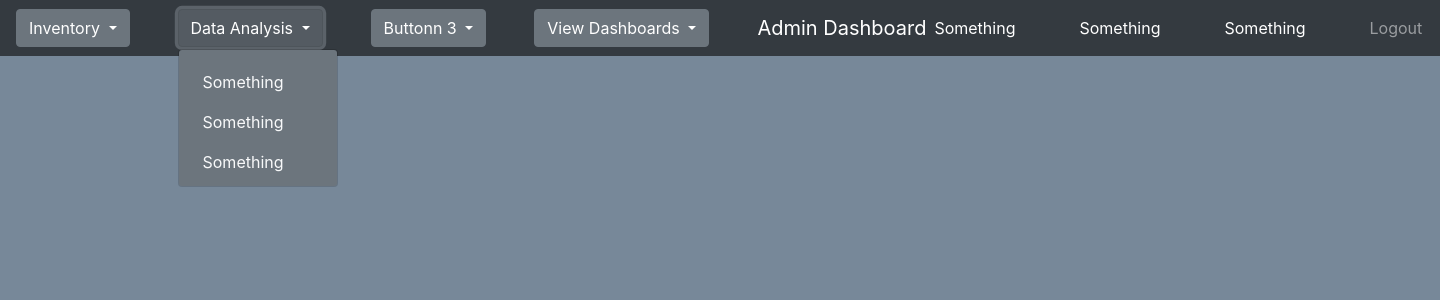
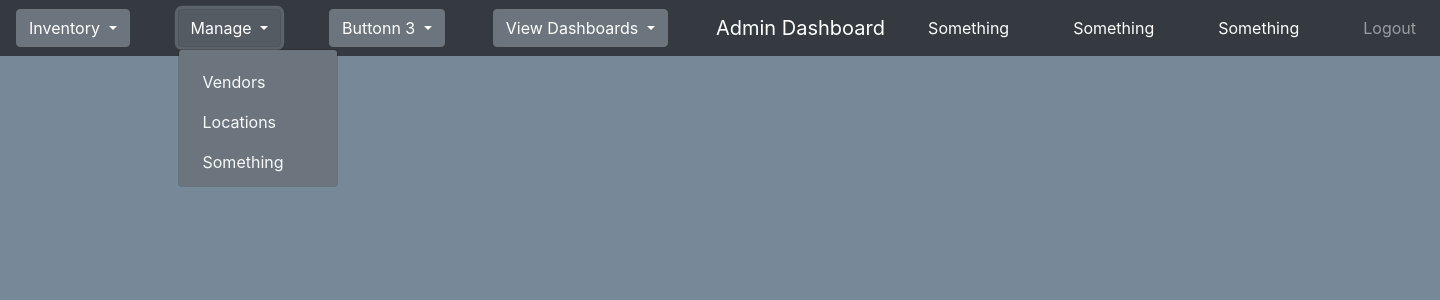
Before and after one commit to smassengale1/Pirates, a Django app: page / in a window 1440 px wide, after a click on "Manage". Shown: the top 300 px of the page. Run offline with Django 3.2, Linux system fonts and the light colour scheme; a user stored in the database is signed in; some libraries are stand-ins or nearby versions.

Commit message:
edited admin panel

```diff
--- a/pirate/pirates_inv/pirates/templates/pirates/dashboards/admin_dashboard.html
+++ b/pirate/pirates_inv/pirates/templates/pirates/dashboards/admin_dashboard.html
@@ -17,11 +17,11 @@
     <li class="nav-item">
         <div class="btn-group">
              <button class="btn btn-secondary btn-md dropdown-toggle mr-5" type="button" data-toggle="dropdown" aria-haspopup="true" aria-expanded="false">
-                Data Analysis
+                Manage
              </button>
           <div class="dropdown-menu bg-secondary" aria-labelledby="dropdownMenuLink">
-            <a class="dropdown-item mt-2 text-light" href="#">Something</a>
-            <a class="dropdown-item mt-2 text-light" href="#">Something</a>
+            <a class="dropdown-item mt-2 text-light" href="#">Vendors</a>
+            <a class="dropdown-item mt-2 text-light" href="#">Locations</a>
             <a class="dropdown-item mt-2 text-light" href="#">Something</a>
           </div>
         </div>
@@ -58,7 +58,7 @@
 {% block rightNav %}
     <div class="mx-auto order-0">
         {% if title %}
-            <a class="navbar-brand mx-auto" href="#">{{ title }}</a>
+            <a class="navbar-brand mx-auto" href="/">{{ title }}</a>
         {% else %}
             <a class="navbar-brand mx-auto" href="#">Dover Technology</a>
         {% endif %}
```
